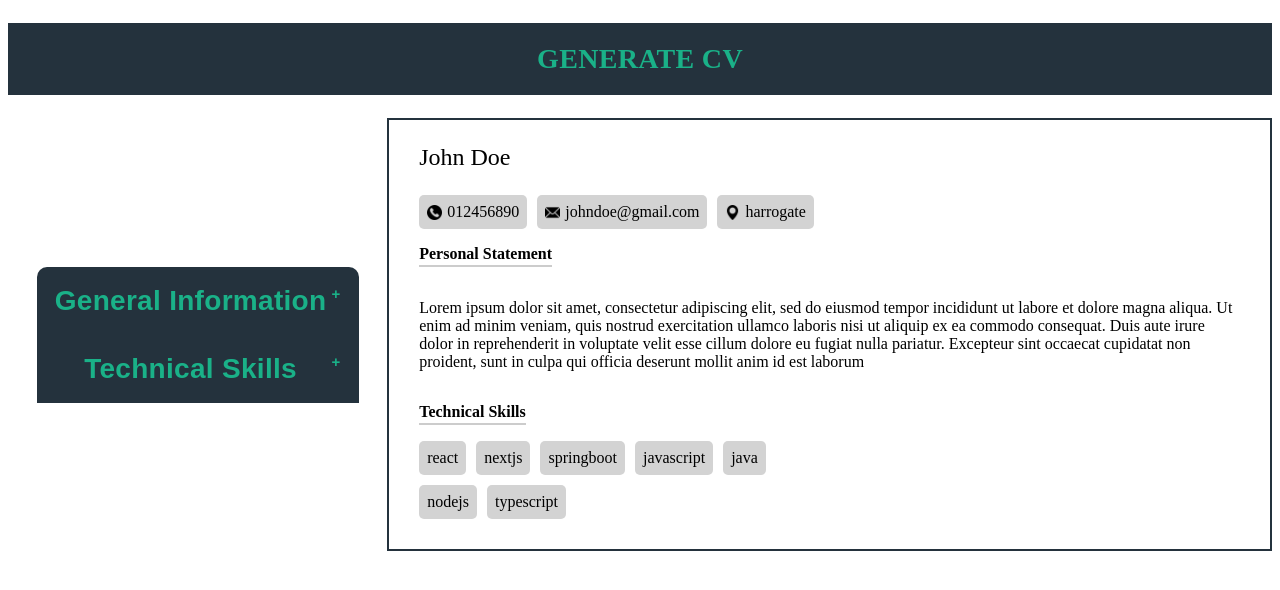
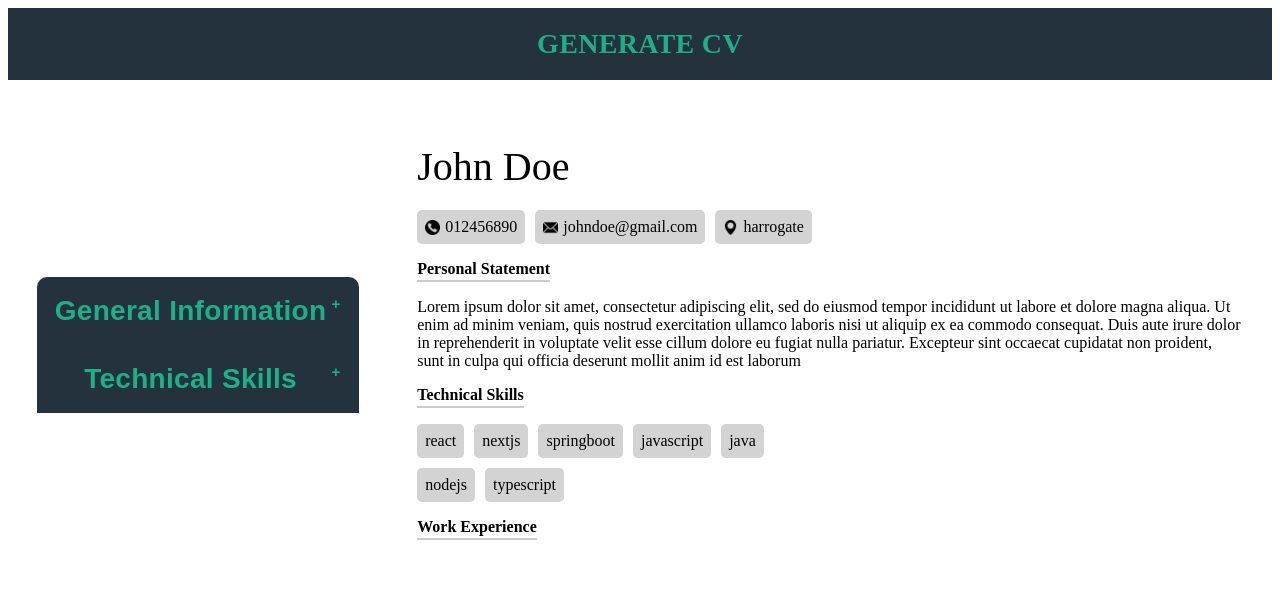
Before and after one commit to Simba-Ndewere/cv-application, a React (Vite) app: page / in a window 1280 px wide. Shown: the top 590 px of the page. Built offline with nearby package versions, Linux system fonts and the light colour scheme.

Commit message:
remove margin from titles CV

```diff
--- a/src/App.jsx
+++ b/src/App.jsx
@@ -4,12 +4,13 @@ import navImg from './assets/list.png'
 import SlidingNav from './components/input/SlidingNav.jsx'
 import GeneralInformationCV from './components/output/GeneralInformationCV.jsx'
 import SkillsCV from './components/output/SkillsCV.jsx';
+import WorkExperienceCV from './components/output/WorkExperienceCV.jsx';
 
 function App() {
 
   const [navWidth, setNavWidth] = useState('0%');
   const [generalInformation, setGeneralInfo] = useState({ fullName: 'John Doe', email: 'johndoe@gmail.com', phoneNumber: '012456890', address: 'harrogate', personalStatement: 'Lorem ipsum dolor sit amet, consectetur adipiscing elit, sed do eiusmod tempor incididunt ut labore et dolore magna aliqua. Ut enim ad minim veniam, quis nostrud exercitation ullamco laboris nisi ut aliquip ex ea commodo consequat. Duis aute irure dolor in reprehenderit in voluptate velit esse cillum dolore eu fugiat nulla pariatur. Excepteur sint occaecat cupidatat non proident, sunt in culpa qui officia deserunt mollit anim id est laborum' });
-    const [skills, setSkills] = useState([{name:'react', id: crypto.randomUUID()}, {name:'nextjs', id: crypto.randomUUID()}, {name:'springboot', id: crypto.randomUUID()}, {name:'javascript', id: crypto.randomUUID()}, {name:'java', id: crypto.randomUUID()}, {name:'nodejs', id: crypto.randomUUID()}, {name:'typescript', id: crypto.randomUUID()}]);
+  const [skills, setSkills] = useState([{ name: 'react', id: crypto.randomUUID() }, { name: 'nextjs', id: crypto.randomUUID() }, { name: 'springboot', id: crypto.randomUUID() }, { name: 'javascript', id: crypto.randomUUID() }, { name: 'java', id: crypto.randomUUID() }, { name: 'nodejs', id: crypto.randomUUID() }, { name: 'typescript', id: crypto.randomUUID() }]);
 
   return (
     <>
@@ -35,6 +36,7 @@ import SkillsCV from './components/output/SkillsCV.jsx';
           <SkillsCV
             defaultSkills={skills}
           />
+          <WorkExperienceCV/>
         </div>
 
       </div>
--- a/src/components/output/GeneralInformationCV.jsx
+++ b/src/components/output/GeneralInformationCV.jsx
@@ -25,7 +25,7 @@ function GeneralInformationCV({generalInfo}) {
             </div>
             <div className='personalStatement'>
                 <p className='titleCV'>Personal Statement</p>
-                <p>{generalInfo.personalStatement}</p>
+                <p className='infoStatement'>{generalInfo.personalStatement}</p>
             </div>
         </div>
     )
--- a/src/components/output/SkillsCV.jsx
+++ b/src/components/output/SkillsCV.jsx
@@ -3,6 +3,7 @@ import '../../styles/SkillsCV.css'
 function SkillsCV({ defaultSkills }) {
     return (
         <div className="generalContainerCV">
+            <div>
                 <p className='titleCV'>Technical Skills</p>
                 <div className='skillsCVContainer'>
                     {defaultSkills.map((skill) => {
@@ -12,7 +13,7 @@ function SkillsCV({ defaultSkills }) {
                     })}
                 </div>
             </div>
-
+        </div>
     )
 }
 
--- /dev/null
+++ b/src/components/output/WorkExperienceCV.jsx
@@ -0,0 +1,11 @@
+function WorkExperienceCV() {
+    return (
+        <div className="generalContainerCV">
+            <div>
+                <p className='titleCV'>Work Experience</p>
+            </div>
+        </div>
+    )
+}
+
+export default WorkExperienceCV;
--- a/src/styles/App.css
+++ b/src/styles/App.css
@@ -50,7 +50,6 @@
         width: 70%;
         padding: 30px;
         padding-top: 0px;
-        border: 2px solid #24323d;;
     }
 
     .nav-img {
@@ -71,6 +70,7 @@
         color: #1ab188;
         font-weight: bold;
         letter-spacing: 0.3px;
+        margin-top: 0%;
     }
 
 }
--- a/src/styles/GeneralInformationCV.css
+++ b/src/styles/GeneralInformationCV.css
@@ -9,7 +9,13 @@
 }
 
 .fullname {
-    font-size: 1.5rem;
+    font-size: 2.5rem;
+    margin-bottom: 0.5em;
+}
+
+.generalContainerCV {
+    display: flex;
+    flex-direction: column;
 }
 
 .phone,
@@ -36,3 +42,8 @@ img {
     height: 15px;
     width: 15px;
 }
+
+.infoStatement{
+    margin-top: 0;
+    margin-bottom: 0;
+}
```
Also changed, not shown: src/components/input/Skills.jsx (line endings or trailing spaces). Lines whose indentation alone changed are shown as unchanged.
